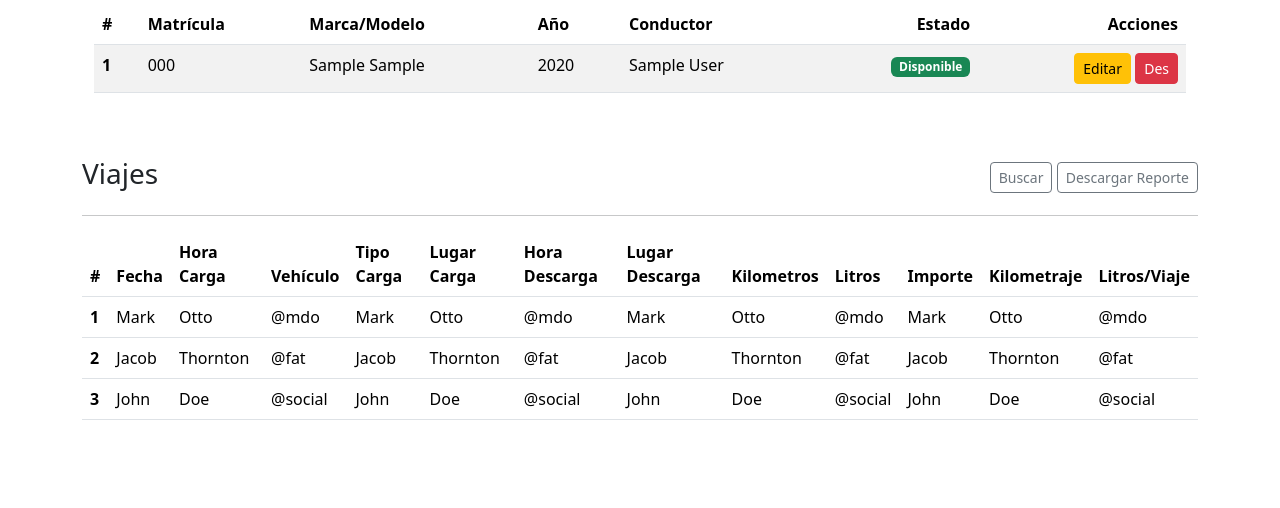
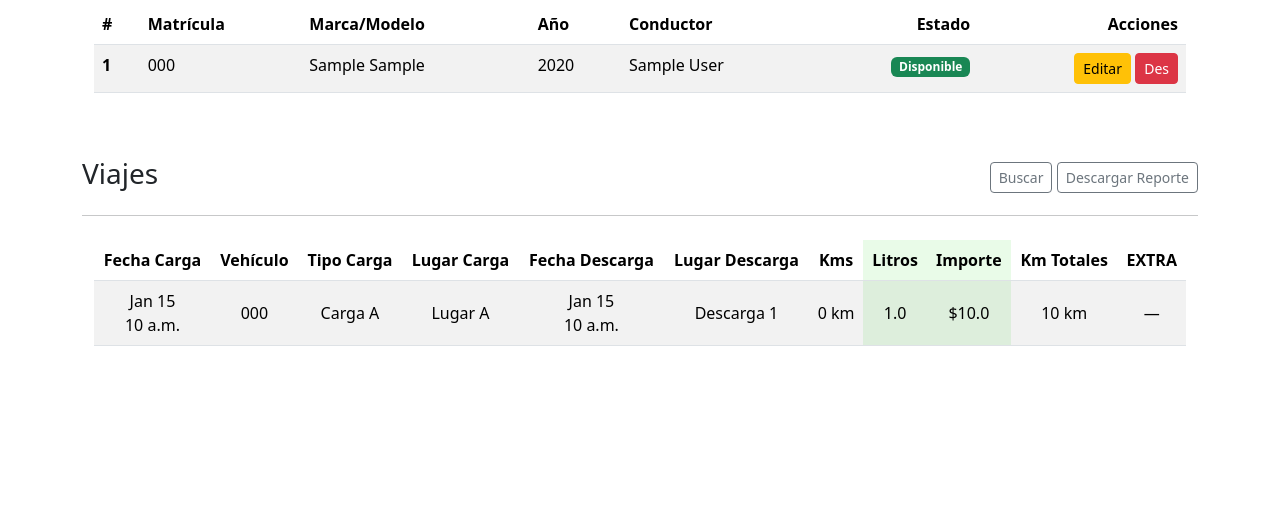
Before and after one commit to d75324/cargov, a Django app: page /report/ in a window 1280 px wide. Shown: the part 489-997 px from the top of the page. After the commit the page ends 835 px from the top, so only its background shows below. Run offline with Django 5.2, Linux system fonts and the light colour scheme; a user stored in the database is signed in; tables that the repository leaves empty hold one stand-in row (values such as "Sample post").

Commit message:
descarga de CSV completa

```diff
--- a/cargo/templates/index.html
+++ b/cargo/templates/index.html
@@ -1,7 +1,7 @@
 {% extends 'base.html' %}
 {% block content %}
 <div class="col-md-4 offset-md-3"><br><br>
-  <p>todo comienza aqui...</p>
+  <h4>todo comienza aqui...</h4><br>
   <form method="POST" action="{% url 'index' %}">
     {% csrf_token %}
       <div class="mb-3">
--- a/cargo/templates/report.html
+++ b/cargo/templates/report.html
@@ -1,9 +1,10 @@
 {% extends 'base.html' %}
 {% block content %}
 
+
+<!-- nav -->
 <nav class="navbar navbar-expand-lg" style="background-color: #d8e7ec;">
     <div class="container-fluid">
-
       <a class="navbar-brand" href="#">
         {% if user.is_authenticated %}
         <strong>{{ user.first_name|default:user.username|capfirst }}</strong>
@@ -11,9 +12,6 @@
             CargaV
         {% endif %}
       </a>
-
-
-
         <button class="navbar-toggler" type="button" data-bs-toggle="collapse" data-bs-target="#navbarNav">
         <span class="navbar-toggler-icon"></span>
         </button>
@@ -27,6 +25,8 @@
     </div>
   </nav><br><br>
 
+
+<!-- encabezado tabla conductores -->
 <div style="display: flex; align-items: center; justify-content: space-between; gap: 30px;">
   <h3>Conductores ({{ total_trucks }})</h3>
   <div>
@@ -34,6 +34,8 @@
     <button class="btn btn-sm btn-outline-secondary">Desafectar Conductor</button>
   </div>
 </div><hr>
+<!-- FIN encabezado tabla conductores -->
+
 
 <!-- tabla conductores -->
 <div class="container mt-4">
@@ -67,13 +69,14 @@
             </tr>
             {% empty %}
             <tr>
-                <td colspan="8" class="text-center">No hay conductores registrados.</td>
+                <td colspan="8" class="text-center text-muted py-4">No hay conductores registrados. <br> <a href="{% url 'add_driver' %}">Agregar uno</a>
+                </td>
             </tr>
             {% endfor %}
         </tbody>
     </table>
 </div><br><br>
-<!-- fin tabla conductores-->
+<!-- FIN tabla conductores-->
 
 
 <!-- encabezado cuadro vehículos -->
@@ -84,7 +87,7 @@
     <a href="{% url 'add_truck' %}" class="btn btn-sm btn-outline-secondary">Agregar Vehículo</a>
   </div>
 </div><hr>
-<!-- fin de encabezado cuadro vehículos -->
+<!-- FIN de encabezado cuadro vehículos -->
 
 
 <!-- tabla vehiculos -->
@@ -138,98 +141,70 @@
             {% empty %}
             <tr>
                 <td colspan="7" class="text-center text-muted py-4">
-                    No hay vehículos registrados.
+                    No hay vehículos registrados. <br>
                     <a href="{% url 'add_truck' %}">Agregar uno</a>
                 </td>
             </tr>
             {% endfor %}
         </tbody>
     </table>
-</div>
-<!-- fin tabla vehículos -->
+</div><br><br>
+<!-- FIN tabla vehículos -->
 
-<br>
-<br>
 
 <!-- encabezado cuadro viajes -->
 <div style="display: flex; align-items: center; justify-content: space-between; gap: 30px;">
   <h3>Viajes</h3>
   <div>
     <button class="btn btn-sm btn-outline-secondary">Buscar</button>
-    <button class="btn btn-sm btn-outline-secondary">Descargar Reporte</button>
+    <a href="{% url 'download_report' %}" class="btn btn-sm btn-outline-secondary">Descargar Reporte</a>
   </div>
 </div><hr>
+<!-- FIN encabezado cuadro viajes -->
+
 
 <!-- tabla viajes -->
-
-<table class="table">
+<div class="container mt-4">
+  <table class="table table-striped">
     <thead>
-    <tr>
-      <th scope="col">#</th>
-      <th scope="col">Fecha</th>
-      <th scope="col">Hora Carga</th>
-      <th scope="col">Vehículo</th>
-      <th scope="col">Tipo Carga</th>
-      <th scope="col">Lugar Carga</th>
-      <th scope="col">Hora Descarga</th>
-      <th scope="col">Lugar Descarga</th>
-      <th scope="col">Kilometros</th>
-      <th scope="col">Litros</th>
-      <th scope="col">Importe</th>
-      <th scope="col">Kilometraje</th>
-      <th scope="col">Litros/Viaje</th>
+      <tr class="text-center">
+        <th>Fecha Carga</th>
+        <th>Vehículo</th>
+        <th>Tipo Carga</th>
+        <th>Lugar Carga</th>
+        <th>Fecha Descarga</th>
+        <th>Lugar Descarga</th>
+        <th>Kms</th>
+        <th style="background-color: #e9fbe8;">Litros</th>
+        <th style="background-color: #e9fbe8;">Importe</th>
+        <th>Km Totales</th>
+        <th>EXTRA</th>
       </tr>
     </thead>
     <tbody>
+      {% for trip in trips %}
+      <tr class="align-middle text-center">
+        <td>{{ trip.date|date:"M j" }} <br> {{ trip.end_load_time|date:"P" }}</td>
+        <td>{{ trip.truck.plate_number }}</td>
+        <td>{{ trip.get_load_type_display }}</td>
+        <td>{{ trip.get_load_location_display }}</td>
+        <td>{{ trip.unload_time|date:"M j" }} <br> {{ trip.unload_time|date:"P" }}</td>
+        <td>{{ trip.get_unload_location_display }}</td>
+        <td>{{ trip.distance }} km</td>
+        <td style="background-color: #e9fbe8;">{{ trip.fuel_loaded_liters|default:"—" }}</td>
+        <td style="background-color: #e9fbe8;">${{ trip.fuel_loaded_amount|default:"—" }}</td>
+        <td>{{ trip.mileage }} km</td>
+        <td>—</td>
+      </tr>
+      {% empty %}
       <tr>
-      <th scope="row">1</th>
-      <td>Mark</td>
-      <td>Otto</td>
-      <td>@mdo</td>
-      <td>Mark</td>
-      <td>Otto</td>
-      <td>@mdo</td>
-      <td>Mark</td>
-      <td>Otto</td>
-      <td>@mdo</td>
-      <td>Mark</td>
-      <td>Otto</td>
-      <td>@mdo</td>
+        <td colspan="11" class="text-center text-muted py-4">No hay viajes registrados.</td>
       </tr>
-    <tr>
-      <th scope="row">2</th>
-      <td>Jacob</td>
-      <td>Thornton</td>
-      <td>@fat</td>
-      <td>Jacob</td>
-      <td>Thornton</td>
-      <td>@fat</td>
-      <td>Jacob</td>
-      <td>Thornton</td>
-      <td>@fat</td>
-      <td>Jacob</td>
-      <td>Thornton</td>
-      <td>@fat</td>
-    </tr>
-    <tr>
-      <th scope="row">3</th>
-      <td>John</td>
-      <td>Doe</td>
-      <td>@social</td>
-      <td>John</td>
-      <td>Doe</td>
-      <td>@social</td>
-      <td>John</td>
-      <td>Doe</td>
-      <td>@social</td>
-      <td>John</td>
-      <td>Doe</td>
-      <td>@social</td>
-    </tr>
+      {% endfor %}
     </tbody>
   </table>
-<br><br><br>
+</div> <br><br><br>
+<!-- FIN tabla viajes -->
 
-<!-- fin tabla viajes -->
 
 {% endblock %}
--- a/cargo/templates/truckduties/add_truck.html
+++ b/cargo/templates/truckduties/add_truck.html
@@ -68,10 +68,10 @@
 
                     <div class="col-md-6">
                         <div class="mb-3">
-                            <label for="{{ form.capacity.id_for_label }}" class="form-label">
-                                {{ form.capacity.label }}
+                            <label for="{{ form.mileage.id_for_label }}" class="form-label">
+                                {{ form.mileage.label }}
                             </label>
-                            {{ form.capacity }}
+                            {{ form.mileage }}
                         </div>
                     </div>
                 </div>
--- a/cargo/urls.py
+++ b/cargo/urls.py
@@ -17,4 +17,5 @@ urlpatterns = [
     path('fuel-register/<int:trip_id>/', views.fuel_register, name='fuel_register'),
     path('unload-register/<int:trip_id>/', views.unload_register, name='unload_register'),
     path('travel-summary/<int:trip_id>/', views.travel_summary, name='travel_summary'),
+    path('download_report/', views.download_report, name='download_report'),
     ]
--- a/cargo/views.py
+++ b/cargo/views.py
@@ -8,7 +8,8 @@ from django.core.paginator import Paginator
 from .models import TruckDriver, Truck, TruckTrip
 from django.http import JsonResponse
 #from .models import TruckDuty
-
+import csv
+from django.http import HttpResponse
 
 
 def index(request):
@@ -43,12 +44,25 @@ def report(request):
         created_by=request.user
     ).select_related('driver__user')  # Optimiza la consulta del conductor
 
+    # Obtener todos los viajes que pertenecen a los camiones del manager
+    trips = TruckTrip.objects.filter(
+        truck__created_by=request.user,
+        mileage__isnull=False  # Solo viajes completados
+    ).select_related('truck', 'truck__driver', 'truck__driver__user')\
+     .order_by('-date')
+
+    # Calcular distancia recorrida y agregarla dinámicamente
+    for trip in trips:
+        trip.distance = (trip.mileage or 0) - (trip.initial_mileage or 0)
+
     context = {
         'drivers': drivers,
         'trucks': trucks,
+        'trips': trips,
         'total_trucks': trucks.count()
     }
     return render(request, 'report.html', context)
+
 
 
 @login_required
@@ -74,37 +88,34 @@ def register_user(request):
     if request.method == 'POST':
         form = SignUpForm(request.POST)
         if form.is_valid():
-            form.save()
-            # authenticate y login
+            user = form.save()  # Guarda el usuario y lo retorna
+            # Autenticar y loguear al usuario
             username = form.cleaned_data['username']
             password = form.cleaned_data['password1']
-            user = authenticate(request, username=username, password=password) # Necesitas pasar 'request' como primer argumento
+            user = authenticate(request, username=username, password=password)
+
             if user is not None:
                 login(request, user)
-                # Asignar el grupo según el tipo de usuario
-                user_type = form.cleaned_data['user_type']
+                # lo asignamos automáticamente al grupo "Managers"
                 try:
-                    if user_type == 'Conductores':
-                        group = Group.objects.get(name='Drivers')
-                    elif user_type == 'Administrador':
-                        group = Group.objects.get(name='Managers')
-                    if group:
-                        user.groups.add(group)
+                    group = Group.objects.get(name='Managers')  # para estar seguros que existe
+                    user.groups.add(group)
                 except Group.DoesNotExist:
-                    messages.error(request, f'El grupo "{user_type}" no existe.')
-                    return render(request, 'register.html', {'form': form}) # Re-renderizar con el formulario y el error
-                messages.success(request, 'Usuario creado exitosamente!')
+                    messages.error(request, 'El grupo "Managers" no existe.')
+                    return render(request, 'register.html', {'form': form})
+
+                messages.success(request, '¡Usuario registrado correctamente!')
                 return redirect('index')
             else:
-                messages.error(request, 'Error al iniciar sesión después del registro.')
-                return render(request, 'register.html', {'form': form}) # Re-renderizar con el formulario y el error
+                messages.error(request, 'Error al autenticar después del registro.')
+                return render(request, 'register.html', {'form': form})
         else:
-            return render(request, 'register.html', {'form': form}) # Re-renderizar el formulario con errores
+            return render(request, 'register.html', {'form': form})
     else:
         form = SignUpForm()
-    return render(request, 'register.html', {'form': form}) # Pasar el formulario al template en la petición GET
+    return render(request, 'register.html', {'form': form})
 
-
+# formulario usado por el manager para agregar un nuevo conductor.
 def add_driver(request):
     if request.method == 'POST':
 
@@ -185,17 +196,26 @@ def list_trucks(request):
 
 # esta es la vista que inicia un viaje.
 # el usuario (driver) completa el formulario y en el momento que lo confirma, se crea un nuevo track_id y un nuevo viaje.
+@login_required
 def register_trip(request):
     if request.method == 'POST':
-        form = TruckDutyForm(request.POST)
+        form = TruckDutyForm(request.POST, user=request.user)
         if form.is_valid():
-            trip = form.save()
-            # Si el formulario está ok, redirigimos travel.html.
-            return redirect('travel_actions', trip_id=trip.id)  # Este es travel.html, donde voy a poder 'descargar la carga' o 'cargar combustible'
+            trip = form.save(commit=False)
+            truck = trip.truck
+            trip.initial_mileage = truck.mileage  # Guardamos el kilometraje inicial del camión al momento de iniciar el viaje.
+
+            # Asignamos el conductor al viaje
+            try:
+                trip.driver = TruckDriver.objects.get(user=request.user)
+            except TruckDriver.DoesNotExist:
+                trip.driver = None  # podría acá colocar un mensaje de error
+
+            trip.save()
+            return redirect('travel_actions', trip_id=trip.id)
     else:
-        form = TruckDutyForm()
+        form = TruckDutyForm(user=request.user)
 
-    # si el formulario no es válido, volvemos a renderizar con los errores.
     return render(request, 'truckduties/register_trip.html', {'form': form})
 
 
@@ -223,8 +243,6 @@ def get_truck_mileage(request):
 # cargar combustible (fuel_register, si es requerido) o sinó proceder a la descarga (unload_register)
 # y completar el viaje.
 # las URL para estas vistas, ya van a tener asociado un <int:trip_id>, que va a ser el ID del viaje.
-
-
 def travel_actions(request, trip_id):
     trip = get_object_or_404(TruckTrip, id=trip_id)
     return render(request, 'truckduties/travel-actions.html', {'trip': trip})
@@ -272,14 +290,76 @@ def unload_register(request, trip_id):
         'trip': trip,
     })
 
+
 # vista para el resumen del viaje.
 def travel_summary(request, trip_id):
     trip = get_object_or_404(TruckTrip, id=trip_id)
 
-    # Distancia recorrida: final - inicial
-    distance = max((trip.mileage or 0) - trip.truck.mileage, 0)
+    # Guardar el valor de kilometraje del camión ANTES de modificarlo
+    initial_mileage = trip.initial_mileage  # Este sí es fijo, lo guardé al crear el viaje
+    final_mileage = trip.mileage
+    if final_mileage:
+        distance = final_mileage - initial_mileage
+    else:
+        distance = 0
 
-    return render(request, 'truckduties/travel_summary.html', {
+    context = {
         'trip': trip,
+        'initial_mileage': initial_mileage,
+        'final_mileage': final_mileage,
         'distance': distance
-    })
+    }
+
+    if final_mileage and final_mileage > trip.truck.mileage:
+        trip.truck.mileage = final_mileage
+        trip.truck.save()
+
+    return render(request, 'truckduties/travel_summary.html', context)
+
+
+# creamos la vista para exportar los viajes a CSV.
+@login_required
+def download_report(request):
+    # Obtener los viajes del manager
+    trips = TruckTrip.objects.filter(
+        truck__created_by=request.user,
+        mileage__isnull=False
+    ).select_related('truck', 'truck__driver', 'truck__driver__user').order_by('-date')
+
+    # Creamos la respuesta HTTP con cabeceras para descargar CSV
+    response = HttpResponse(content_type='text/csv')
+    response['Content-Disposition'] = 'attachment; filename="reporte_viajes.csv"'
+
+    writer = csv.writer(response)
+    writer.writerow([
+        'Fecha',
+        'Vehículo',
+        'Conductor',
+        'Tipo de Carga',
+        'Lugar de Carga',
+        'Fecha Descarga',
+        'Lugar de Descarga',
+        'Kilometraje Final',
+        'Distancia Recorrida',
+        'Litros Cargados',
+        'Importe',
+        'Extra'
+    ])
+
+    for trip in trips:
+        writer.writerow([
+            trip.date.strftime('%Y-%m-%d'),
+            trip.truck.plate_number,
+            trip.driver.user.get_full_name() if trip.driver else '',
+            trip.get_load_type_display(),
+            trip.get_load_location_display(),
+            trip.unload_time.strftime('%Y-%m-%d %H:%M') if trip.unload_time else '',
+            trip.get_unload_location_display() if trip.unload_location else '',
+            trip.mileage or '',
+            (trip.mileage or 0) - (trip.initial_mileage or 0),
+            trip.fuel_loaded_liters if hasattr(trip, 'fuel_loaded_liters') else '',
+            trip.fuel_loaded_amount if hasattr(trip, 'fuel_loaded_amount') else '',
+            trip.extra if hasattr(trip, 'extra') else '',
+        ])
+
+    return response
```
Also changed, not shown: cargo/forms.py (+23 -5 lines), cargo/models.py (+13 -1 lines), cargo/templates/truckduties/travel_summary.html (+24 -7 lines), cargo/migrations/0010_trucktrip_initial_mileage_alter_truck_mileage.py (added), cargo/migrations/0011_alter_truck_mileage.py (added), cargo/migrations/0012_trucktrip_unload_time.py (added), cargo/migrations/0013_trucktrip_driver.py (added), cargo/migrations/0014_alter_trucktrip_driver.py (added), cargo/templates/truckduties/export_trips_csv.html (added). Lines whose indentation alone changed are shown as unchanged.
